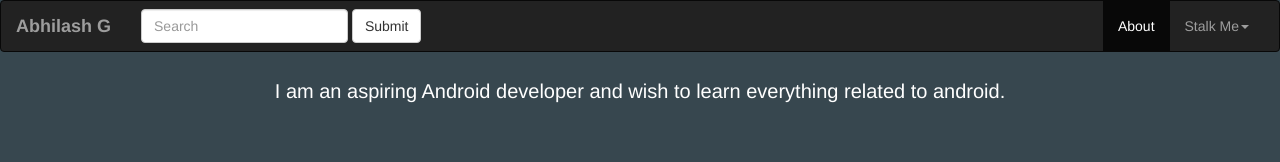
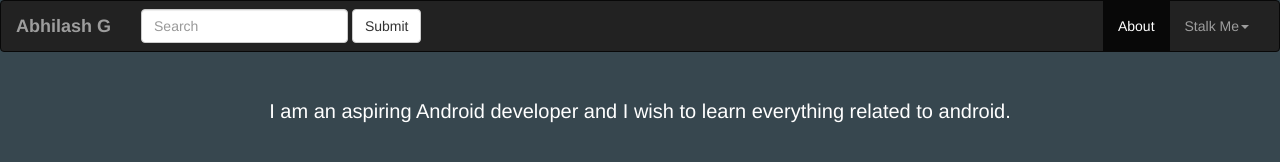
Before and after one commit to AbhilashG97/basic-HMTL-assignment, a plain HTML site: page index.html in a window 1280 px wide. Drawn offline with Linux system fonts and the light colour scheme.

Commit message:
minor fix

```diff
--- a/index.html
+++ b/index.html
@@ -50,9 +50,11 @@
   </div><!-- /.container-fluid -->
 </nav>
   <!--Nav bar Ends-->
-  <div class="container-fluid"
-        <p id="introPara">I am an aspiring Android developer and wish to
+  <div class="container-fluid">
+    <div>
+        <p id="introPara">I am an aspiring Android developer and I wish to
           learn everything related to android.</p>
+    </div>
    </div>
 <script src="js/jquery.min.js"></script>
 <script src="js/bootstrap.min.js"></script>
```
